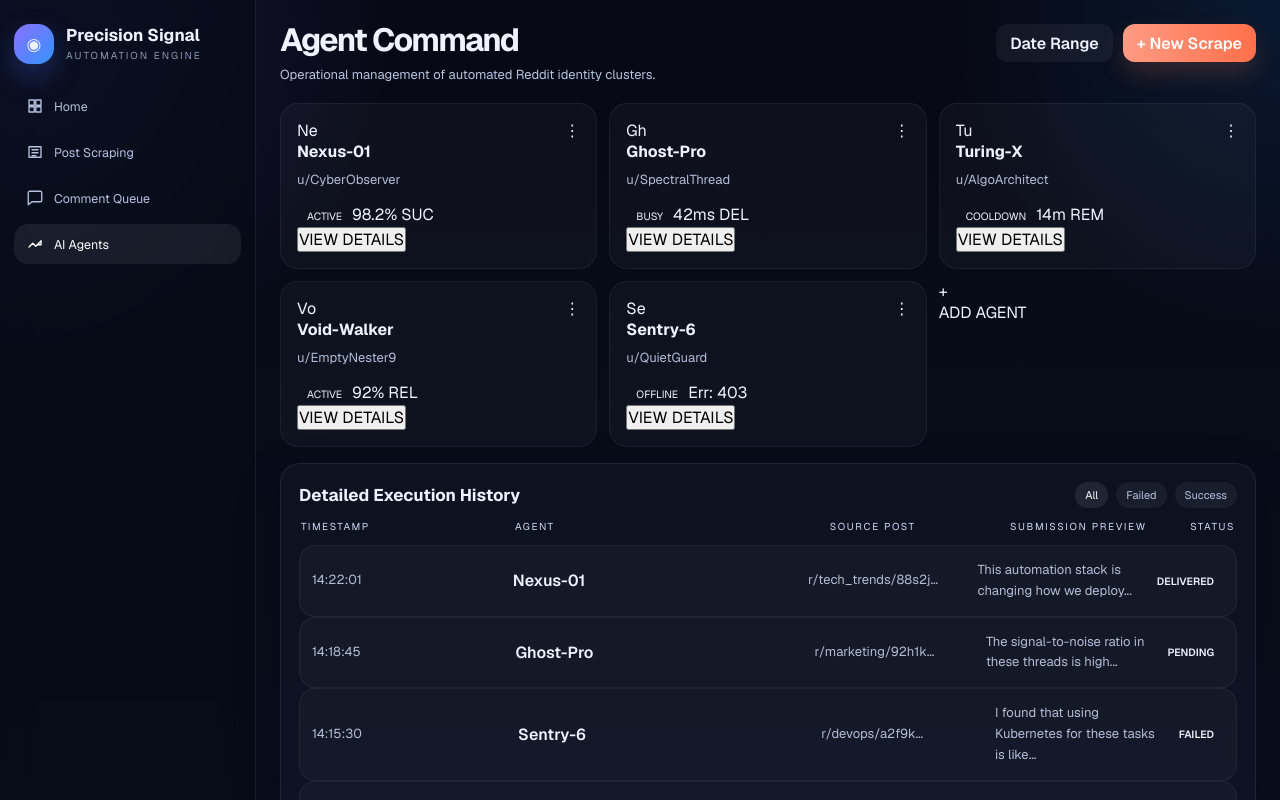
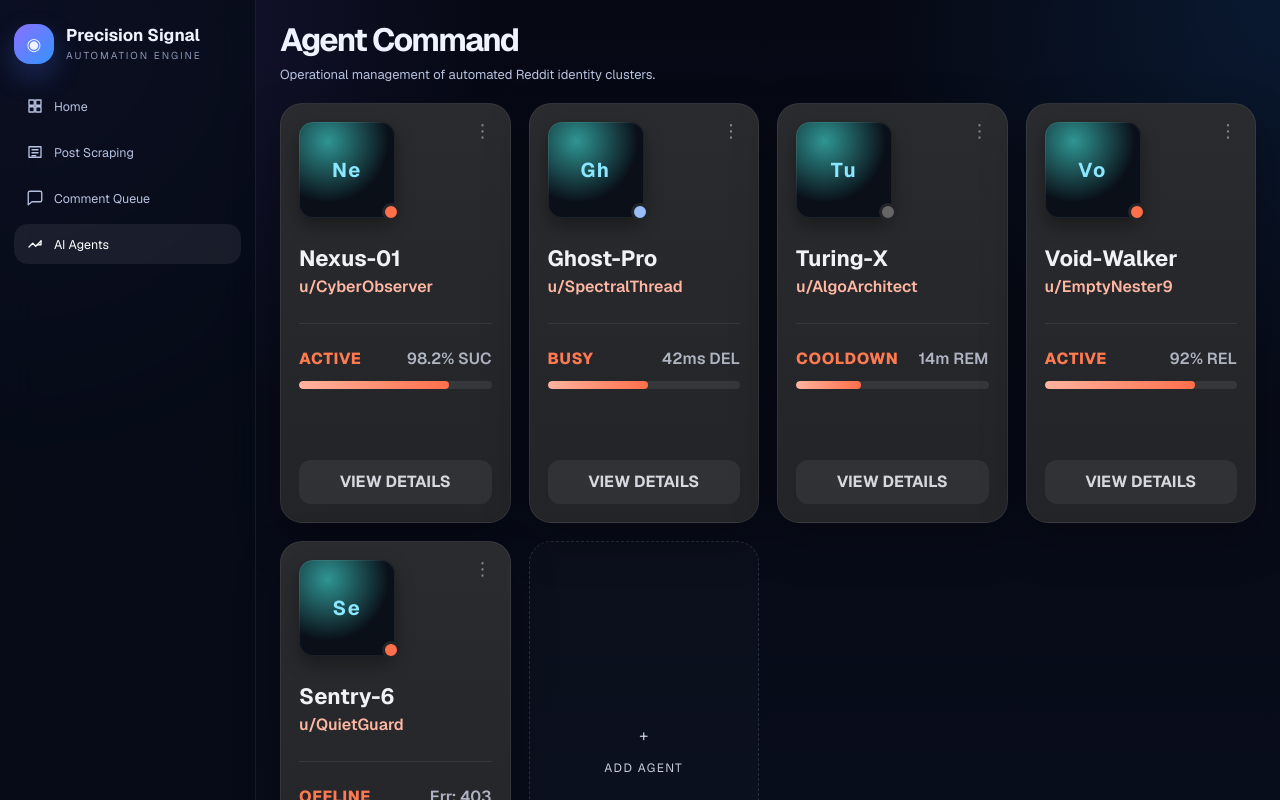
Before and after one commit to Jay-1410/Reddit-Automation, a Next.js app: page /deliver-agents in a window 1280 px wide. Shown: the top 800 px of the page. Built offline with nearby package versions, Linux system fonts and the light colour scheme.

Commit message:
Adopt portrait agent card theme

```diff
--- a/src/app/deliver-agents/page.js
+++ b/src/app/deliver-agents/page.js
@@ -33,21 +33,37 @@ function DeliverAgentsContent() {
       title="Agent Command"
       subtitle="Operational management of automated Reddit identity clusters."
       searchPlaceholder="Quick search..."
-      actions={<><button className={styles.softButton}>Date Range</button><button className={styles.actionButton}>+ New Scrape</button></>}
     >
       <section className={styles.agentGrid}>
-        {agentCards.map((agent) => (
-          <article key={agent[0]} className={styles.agentCard}>
-            <div className={styles.agentTop}>
-              <div><div className={styles.agentAvatar}>{agent[0].slice(0, 2)}</div><h3>{agent[0]}</h3><p className={styles.note}>{agent[1]}</p></div>
-              <span className={styles.agentDots}>⋮</span>
-            </div>
-            <div className={styles.agentStatusRow}><span className={styles.statusNew}>{agent[2]}</span><span className={styles.agentMini}>{agent[3]}</span></div>
-            <div className={styles.agentProgress}><span className={styles.progressFill} style={{ width: agent[2] === "ACTIVE" ? "78%" : agent[2] === "BUSY" ? "62%" : agent[2] === "COOLDOWN" ? "34%" : "18%" }} /></div>
-            <button className={styles.agentDetailsButton}>VIEW DETAILS</button>
-          </article>
-        ))}
-        <article className={styles.addAgentCard}><div className={styles.addAgentCircle}>+</div><p>ADD AGENT</p></article>
+        {agentCards.map((agent, index) => {
+          const status = agent[2];
+          const width = status === "ACTIVE" ? "78%" : status === "BUSY" ? "52%" : status === "COOLDOWN" ? "34%" : "18%";
+          const dotClass = status === "ACTIVE" ? styles.agentDotOrange : status === "BUSY" ? styles.agentDotBlue : status === "COOLDOWN" ? styles.agentDotGray : styles.agentDotOrange;
+          return (
+            <article key={agent[0]} className={styles.agentThemeCard}>
+              <div className={styles.agentThemeTop}>
+                <div className={styles.agentPortraitWrap}>
+                  <div className={styles.agentPortrait}>{agent[0].slice(0, 2)}</div>
+                  <span className={`${styles.agentStatusDot} ${dotClass}`}></span>
+                </div>
+                <div className={styles.agentThemeMenu}>⋮</div>
+              </div>
+              <h3 className={styles.agentThemeName}>{agent[0]}</h3>
+              <p className={styles.agentThemeHandle}>{agent[1]}</p>
+              <div className={styles.agentThemeDivider} />
+              <div className={styles.agentThemeMetaRow}>
+                <span className={styles.agentThemeStatus}>{status}</span>
+                <span className={styles.agentThemeMetric}>{agent[3]}</span>
+              </div>
+              <div className={styles.agentThemeTrack}><span className={styles.agentThemeFill} style={{ width }} /></div>
+              <button className={styles.agentThemeButton}>VIEW DETAILS</button>
+            </article>
+          );
+        })}
+        <article className={styles.agentThemeAddCard}>
+          <div className={styles.addAgentCircle}>+</div>
+          <p>ADD AGENT</p>
+        </article>
       </section>
 
       <section className={styles.historyPanelWrap}>
--- a/src/app/ui.module.css
+++ b/src/app/ui.module.css
@@ -348,3 +348,82 @@
   .drawer { width: 100vw; }
   .drawerGrid { grid-template-columns: 1fr; }
 }
+
+.agentGrid { display: grid; grid-template-columns: repeat(4, minmax(0, 1fr)); gap: 18px; margin-bottom: 18px; }
+.agentThemeCard {
+  position: relative;
+  min-height: 420px;
+  padding: 18px;
+  border-radius: 22px;
+  border: 1px solid rgba(170, 183, 216, 0.10);
+  background: linear-gradient(180deg, #2a2b2e 0%, #232427 100%);
+  box-shadow: 0 18px 46px rgba(0, 0, 0, 0.30);
+}
+.agentThemeTop { display: flex; justify-content: space-between; align-items: flex-start; }
+.agentPortraitWrap { position: relative; width: 96px; height: 96px; }
+.agentPortrait {
+  width: 96px;
+  height: 96px;
+  border-radius: 14px;
+  background: radial-gradient(circle at 30% 20%, rgba(77, 255, 239, 0.55), rgba(10, 15, 24, 0.95) 60%), linear-gradient(180deg, #0b1524, #08111c);
+  color: #8be7ff;
+  display: grid;
+  place-items: center;
+  font-weight: 700;
+  letter-spacing: 0.08em;
+  font-size: 20px;
+  box-shadow: inset 0 0 0 1px rgba(255,255,255,0.08), 0 8px 18px rgba(0,0,0,0.35);
+}
+.agentStatusDot {
+  position: absolute;
+  right: -5px;
+  bottom: -3px;
+  width: 18px;
+  height: 18px;
+  border-radius: 999px;
+  border: 3px solid #232427;
+}
+.agentDotOrange { background: #ff6f4a; }
+.agentDotBlue { background: #9bbdf7; }
+.agentDotGray { background: #666; }
+.agentThemeMenu { color: rgba(255,255,255,0.45); font-size: 18px; line-height: 1; }
+.agentThemeName { margin-top: 28px; font-size: 22px; line-height: 1.1; color: #f1f2f5; }
+.agentThemeHandle { margin-top: 6px; color: #ffb7a3; font-weight: 600; }
+.agentThemeDivider { height: 1px; margin: 26px 0 24px; background: rgba(255,255,255,0.08); }
+.agentThemeMetaRow { display: flex; justify-content: space-between; align-items: center; gap: 10px; }
+.agentThemeStatus { color: #ff7a51; font-weight: 800; letter-spacing: 0.04em; }
+.agentThemeMetric { color: #aeb4c2; font-weight: 600; }
+.agentThemeTrack { margin-top: 12px; height: 8px; border-radius: 999px; background: rgba(255,255,255,0.08); overflow: hidden; }
+.agentThemeFill { display: block; height: 100%; border-radius: inherit; background: linear-gradient(90deg, #ffb39f, #ff6f4a); }
+.agentThemeButton {
+  position: absolute;
+  left: 18px;
+  right: 18px;
+  bottom: 18px;
+  height: 44px;
+  border: 0;
+  border-radius: 12px;
+  background: rgba(255,255,255,0.06);
+  color: #d6d8df;
+  font-weight: 700;
+}
+.agentThemeAddCard {
+  min-height: 420px;
+  border-radius: 22px;
+  border: 1px dashed rgba(170, 183, 216, 0.18);
+  background: rgba(255,255,255,0.02);
+  display: flex;
+  flex-direction: column;
+  align-items: center;
+  justify-content: center;
+  gap: 14px;
+  color: #c8ceda;
+}
+.agentThemeAddCard p { letter-spacing: 0.12em; font-size: 12px; }
+
+@media (max-width: 1200px) {
+  .agentGrid { grid-template-columns: repeat(2, minmax(0, 1fr)); }
+}
+@media (max-width: 700px) {
+  .agentGrid { grid-template-columns: 1fr; }
+}
```
